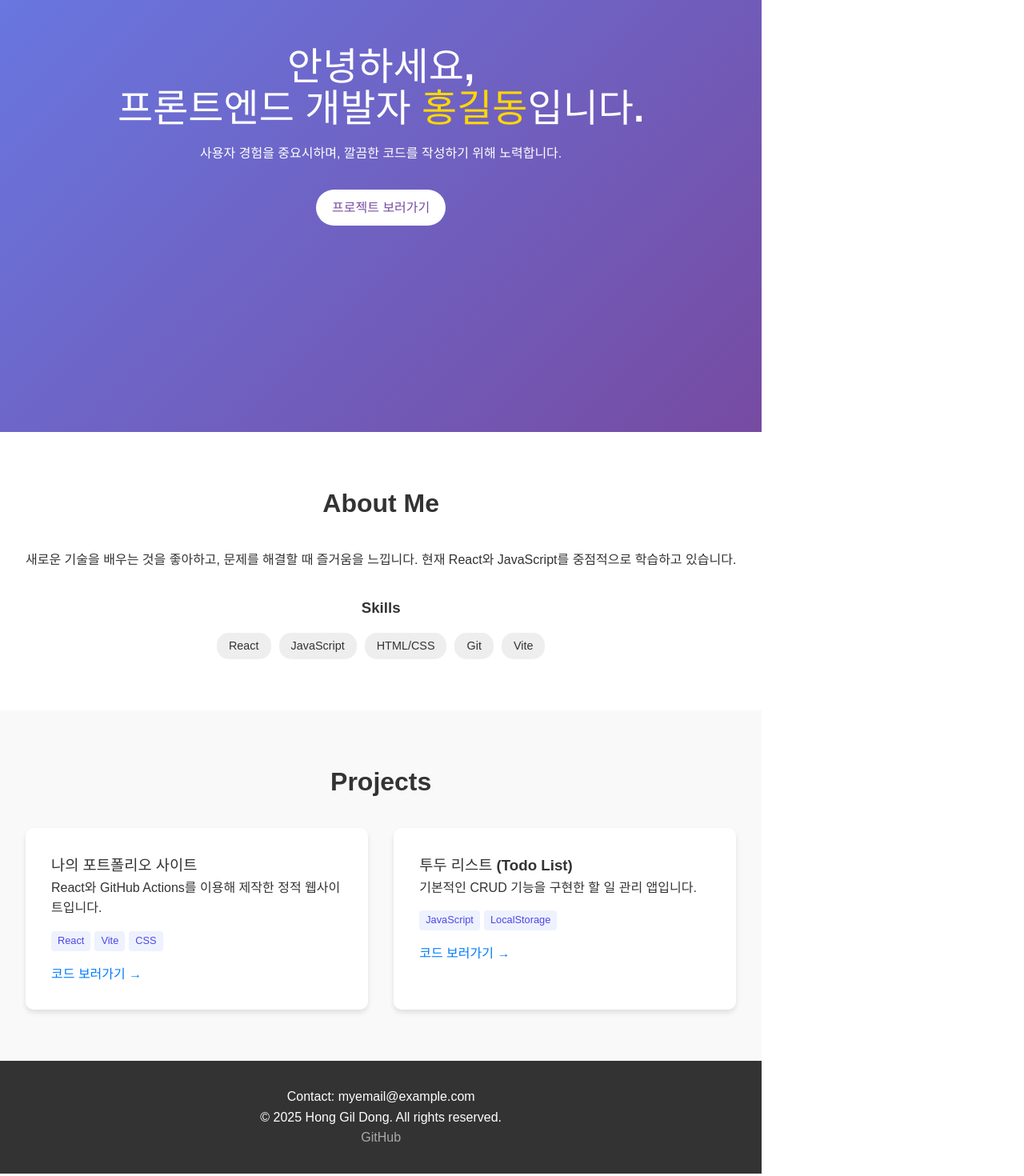
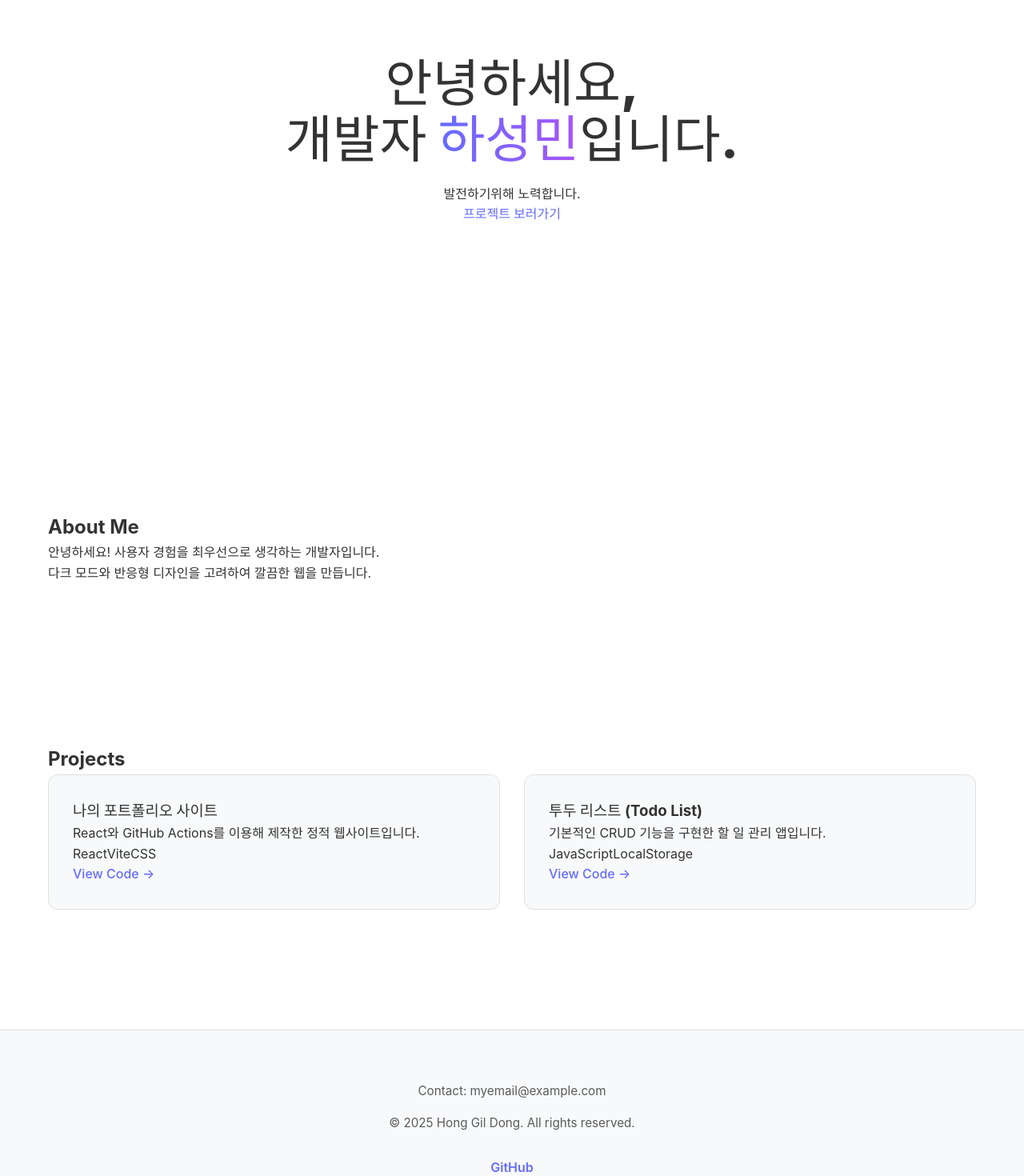
Before and after one commit to hsm9411/blog, a React (Vite) app: page / in a window 1280 px wide. Shown: the part 260-1730 px from the top of the page at 80% size. Built offline with nearby package versions, Linux system fonts and the light colour scheme.

Commit message:
fix: 페이지 쏠림, 다크모드 지원 추가

```diff
--- a/src/App.css
+++ b/src/App.css
@@ -1,175 +1,212 @@
-/* 전체 초기화 */
+/* --- 변수 설정 (다크모드 지원) --- */
+:root {
+  --bg-color: #ffffff;
+  --text-color: #333333;
+  --primary-color: #646cff;
+  --card-bg: #f8f9fa;
+  --border-color: #e0e0e0;
+  --navbar-bg: rgba(255, 255, 255, 0.9);
+}
+
+@media (prefers-color-scheme: dark) {
+  :root {
+    --bg-color: #121212;
+    --text-color: #f0f0f0;
+    --primary-color: #8ab4f8;
+    --card-bg: #1e1e1e;
+    --border-color: #333;
+    --navbar-bg: rgba(18, 18, 18, 0.9);
+  }
+}
+
+/* --- 초기화 및 전체 레이아웃 잡기 --- */
 * {
   box-sizing: border-box;
   margin: 0;
   padding: 0;
 }
 
-body {
-  font-family: 'Arial', sans-serif;
-  line-height: 1.6;
-  color: #333;
+html, body {
+  width: 100%;
+  overflow-x: hidden; /* 가로 스크롤 방지 */
 }
 
-a {
-  text-decoration: none;
-  color: inherit;
+body {
+  font-family: 'Inter', sans-serif;
+  background-color: var(--bg-color);
+  color: var(--text-color);
+  line-height: 1.6;
 }
 
-/* 네비게이션 바 */
+/* ★★★ 여기가 핵심입니다 ★★★ */
+/* 리액트 최상위 태그가 화면을 꽉 채우게 설정 */
+#root {
+  width: 100%;
+  min-height: 100vh;
+  margin: 0;
+  padding: 0;
+  /* text-align: center; <-- 이 속성이 있으면 왼쪽 쏠림의 원인이 됨 (제거) */
+}
+
+/* --- 중앙 정렬을 위한 컨테이너 --- */
+/* 내용은 1200px까지만 늘어나고, 화면 가운데에 위치함 */
+.container {
+  max-width: 1200px;
+  width: 100%;       /* 모바일에서도 꽉 차게 */
+  margin: 0 auto;    /* 좌우 여백 자동 (가운데 정렬) */
+  padding: 0 20px;   /* 양옆에 살짝 여백 */
+}
+
+/* --- Navbar 스타일 --- */
 .navbar {
   position: fixed;
   top: 0;
+  left: 0;
   width: 100%;
-  background: white;
-  padding: 1rem 2rem;
+  height: 70px;
+  background-color: var(--navbar-bg);
+  backdrop-filter: blur(5px);
+  border-bottom: 1px solid var(--border-color);
+  z-index: 1000;
+
+  /* Navbar 안의 내용물 정렬 */
+  display: flex;
+  justify-content: center; /* Navbar 자체 내용을 가운데로 */
+}
+
+.navbar-container {
+  /* Navbar 내부도 컨테이너 규칙 적용 */
+  width: 100%;
+  max-width: 1200px;
+  height: 100%;
   display: flex;
   justify-content: space-between;
   align-items: center;
-  box-shadow: 0 2px 5px rgba(0,0,0,0.1);
-  z-index: 1000;
-}
-
-.navbar-logo {
-  font-weight: bold;
-  font-size: 1.5rem;
+  padding: 0 20px;
 }
 
 .navbar-links {
+  display: flex;
+  gap: 30px;
   list-style: none;
-  display: flex;
-  gap: 2rem;
 }
 
-.navbar-links a:hover {
-  color: #007bff;
-}
-
-/* 공통 섹션 스타일 */
-.section-container {
-  padding: 4rem 2rem;
-  max-width: 1000px;
-  margin: 0 auto;
-}
-
-.bg-light {
-  background-color: #f9f9f9;
-}
-
-h2 {
-  text-align: center;
-  margin-bottom: 2rem;
-  font-size: 2rem;
-}
-
-/* Hero 섹션 */
+/* --- Hero 섹션 (대문) --- */
 .hero-section {
+  width: 100%; /* 화면 꽉 차게 */
   height: 100vh;
   display: flex;
+  align-items: center;
   justify-content: center;
-  align-items: center;
   text-align: center;
-  background: linear-gradient(135deg, #667eea 0%, #764ba2 100%);
-  color: white;
-  padding-top: 60px; /* 네비게이션 높이만큼 띄우기 */
+  padding-top: 70px;
 }
 
 .hero-content h1 {
-  font-size: 3rem;
-  margin-bottom: 1rem;
+  font-size: 4rem; /* 데스크탑에서 글씨 크게 */
+  font-weight: 800;
+  margin-bottom: 20px;
 }
 
+/* --- 강조 텍스트 스타일 (이름 부분) --- */
 .highlight {
-  color: #ffd700;
+  /* 1. 폰트 굵기: 가장 중요! */
+  font-weight: 900; /* 아주 굵게 */
+
+  /* 2. 그라데이션 텍스트 효과 */
+  /* 파란색(#646cff)에서 보라색(#a855f7)으로 변하는 그라데이션 */
+  background: linear-gradient(90deg, #646cff 0%, #a855f7 100%);
+
+  /* 3. 배경을 글자 모양대로 잘라내기 (표준 + 크롬/사파리 호환) */
+  background-clip: text;
+  -webkit-background-clip: text;
+
+  /* 4. 글자색 투명화 (그래야 뒤쪽의 배경 그라데이션이 보임) */
+  color: transparent;
+  -webkit-text-fill-color: transparent;
+
+  /* 5. (선택사항) 살짝 키우거나 간격 조정 */
+  display: inline-block;
 }
 
-.cta-button {
-  display: inline-block;
-  margin-top: 2rem;
-  padding: 10px 20px;
-  background: white;
-  color: #764ba2;
-  border-radius: 25px;
-  font-weight: bold;
-  transition: 0.3s;
+/* --- 섹션 공통 --- */
+.section-wrapper {
+  width: 100%;
+  padding: 100px 0;
+  display: flex;
+  justify-content: center; /* 섹션 내부 컨테이너 가운데 정렬 */
 }
 
-.cta-button:hover {
-  transform: scale(1.05);
-}
-
-/* About 섹션 */
-.about-content {
-  display: flex;
-  flex-direction: column;
-  align-items: center;
-  gap: 2rem;
-  text-align: center;
-}
-
-.skill-tags {
-  display: flex;
-  justify-content: center;
-  gap: 10px;
-  flex-wrap: wrap;
-  margin-top: 1rem;
-}
-
-.skill-tags span {
-  background: #eee;
-  padding: 5px 15px;
-  border-radius: 15px;
-  font-size: 0.9rem;
-}
-
-/* Projects 섹션 */
+/* --- 프로젝트 그리드 --- */
 .project-grid {
   display: grid;
-  grid-template-columns: repeat(auto-fit, minmax(280px, 1fr));
-  gap: 2rem;
+  /* 화면이 넓으면 3개, 좁으면 2개, 더 좁으면 1개씩 자동 배치 */
+  grid-template-columns: repeat(auto-fit, minmax(320px, 1fr));
+  gap: 30px;
+  width: 100%;
 }
 
 .project-card {
-  background: white;
-  padding: 2rem;
-  border-radius: 10px;
-  box-shadow: 0 4px 6px rgba(0,0,0,0.1);
-  transition: 0.3s;
+  background-color: var(--card-bg);
+  padding: 30px;
+  border-radius: 12px;
+  border: 1px solid var(--border-color);
+  transition: transform 0.2s;
 }
 
 .project-card:hover {
   transform: translateY(-5px);
 }
 
-.tech-stack {
-  margin: 1rem 0;
+/* --- Footer 스타일 (App.css 맨 아래에 추가/수정) --- */
+
+.footer {
+  /* 1. 배치 및 크기 */
+  width: 100%;
+  padding: 4rem 20px; /* 위아래 여백 넉넉하게, 좌우 여백 확보 */
+  margin-top: 50px;   /* 위 콘텐츠와 간격 띄우기 */
+
+  /* 2. 중앙 정렬의 핵심 (Flexbox 사용) */
   display: flex;
-  gap: 5px;
-  flex-wrap: wrap;
+  flex-direction: column; /* 세로로 쌓기 */
+  align-items: center;    /* 가로축 가운데 정렬 */
+  justify-content: center;
+  text-align: center;     /* 텍스트 자체도 가운데 정렬 */
+  gap: 1rem;              /* 요소(p, div) 사이 간격 */
+
+  /* 3. 디자인 (다크모드 변수 적용) */
+  background-color: var(--card-bg);      /* 카드와 같은 배경색 */
+  border-top: 1px solid var(--border-color); /* 위쪽에 얇은 구분선 */
 }
 
-.tech-badge {
-  font-size: 0.8rem;
-  background: #eef2ff;
-  color: #4f46e5;
-  padding: 2px 8px;
-  border-radius: 4px;
+/* 텍스트 스타일 */
+.footer p {
+  color: var(--text-color);
+  font-size: 0.95rem;
+  opacity: 0.8; /* 약간 흐리게 해서 덜 튀게 */
+  margin: 0;
 }
 
-.project-link {
-  color: #007bff;
-  font-weight: bold;
+/* 소셜 링크 감싸는 박스 */
+.social-links {
+  display: flex;
+  gap: 20px;      /* 링크 사이 간격 */
+  margin-top: 10px;
 }
 
-/* Footer */
-.footer {
-  background: #333;
-  color: white;
-  text-align: center;
-  padding: 2rem;
+/* 링크(GitHub 등) 스타일 */
+.social-links a {
+  color: var(--primary-color); /* 포인트 색상 사용 */
+  font-weight: 600;
+  font-size: 1rem;
+  transition: all 0.2s ease;
+  padding: 5px 10px;
+  border-radius: 5px;
 }
 
-.social-links a {
-  color: #aaa;
-  margin: 0 10px;
+/* 마우스 올렸을 때 효과 */
+.social-links a:hover {
+  background-color: var(--border-color); /* 살짝 배경 깔리면서 */
+  text-decoration: none;
+  transform: translateY(-2px); /* 살짝 위로 뜸 */
 }
--- a/src/components/About.jsx
+++ b/src/components/About.jsx
@@ -2,24 +2,18 @@ import React from 'react';
 
 function About() {
   return (
-    <section id="about" className="section-container">
-      <h2>About Me</h2>
-      <div className="about-content">
-        <div className="text-box">
-          <p>
-            새로운 기술을 배우는 것을 좋아하고, 문제를 해결할 때 즐거움을 느낍니다.
-            현재 React와 JavaScript를 중점적으로 학습하고 있습니다.
-          </p>
-        </div>
-        <div className="skills-box">
-          <h3>Skills</h3>
-          <div className="skill-tags">
-            <span>React</span>
-            <span>JavaScript</span>
-            <span>HTML/CSS</span>
-            <span>Git</span>
-            <span>Vite</span>
+    <section id="about" className="section-wrapper">
+      <div className="container">
+        <h2>About Me</h2>
+        <div className="about-content">
+          <div className="text-box">
+            <p>
+              안녕하세요! 사용자 경험을 최우선으로 생각하는 개발자입니다.
+              <br />
+              다크 모드와 반응형 디자인을 고려하여 깔끔한 웹을 만듭니다.
+            </p>
           </div>
+          {/* (Skills 부분은 그대로 두거나 필요하면 추가) */}
         </div>
       </div>
     </section>
--- a/src/components/Hero.jsx
+++ b/src/components/Hero.jsx
@@ -4,8 +4,8 @@ function Hero() {
   return (
     <section id="hero" className="hero-section">
       <div className="hero-content">
-        <h1>안녕하세요,<br />프론트엔드 개발자 <span className="highlight">홍길동</span>입니다.</h1>
-        <p>사용자 경험을 중요시하며, 깔끔한 코드를 작성하기 위해 노력합니다.</p>
+        <h1>안녕하세요,<br />개발자 <span className="highlight">하성민</span>입니다.</h1>
+        <p> 발전하기위해 노력합니다.</p>
         <a href="#projects" className="cta-button">프로젝트 보러가기</a>
       </div>
     </section>
--- a/src/components/Navbar.jsx
+++ b/src/components/Navbar.jsx
@@ -1,8 +1,11 @@
+// src/components/Navbar.jsx
 import React from 'react';
 
 function Navbar() {
   return (
     <nav className="navbar">
+      {/* 이 div가 있어야 1200px 안쪽으로 내용이 모입니다 */}
+      <div className="navbar-container">
         <div className="navbar-logo">My Portfolio</div>
         <ul className="navbar-links">
           <li><a href="#hero">Home</a></li>
@@ -10,6 +13,7 @@ function Navbar() {
           <li><a href="#projects">Projects</a></li>
           <li><a href="#contact">Contact</a></li>
         </ul>
+      </div>
     </nav>
   );
 }
--- a/src/components/Projects.jsx
+++ b/src/components/Projects.jsx
@@ -20,7 +20,8 @@ const projects = [
 
 function Projects() {
   return (
-    <section id="projects" className="section-container bg-light">
+    <section id="projects" className="section-wrapper">
+      <div className="container">
         <h2>Projects</h2>
         <div className="project-grid">
           {projects.map((project) => (
@@ -32,11 +33,12 @@ function Projects() {
                   <span key={index} className="tech-badge">{t}</span>
                 ))}
               </div>
-            <a href={project.link} target="_blank" rel="noopener noreferrer" className="project-link">
-              코드 보러가기 →
+              <a href={project.link} target="_blank" className="project-link">
+                View Code →
               </a>
             </div>
           ))}
+        </div>
       </div>
     </section>
   );
```
Lines whose indentation alone changed are shown as unchanged.
